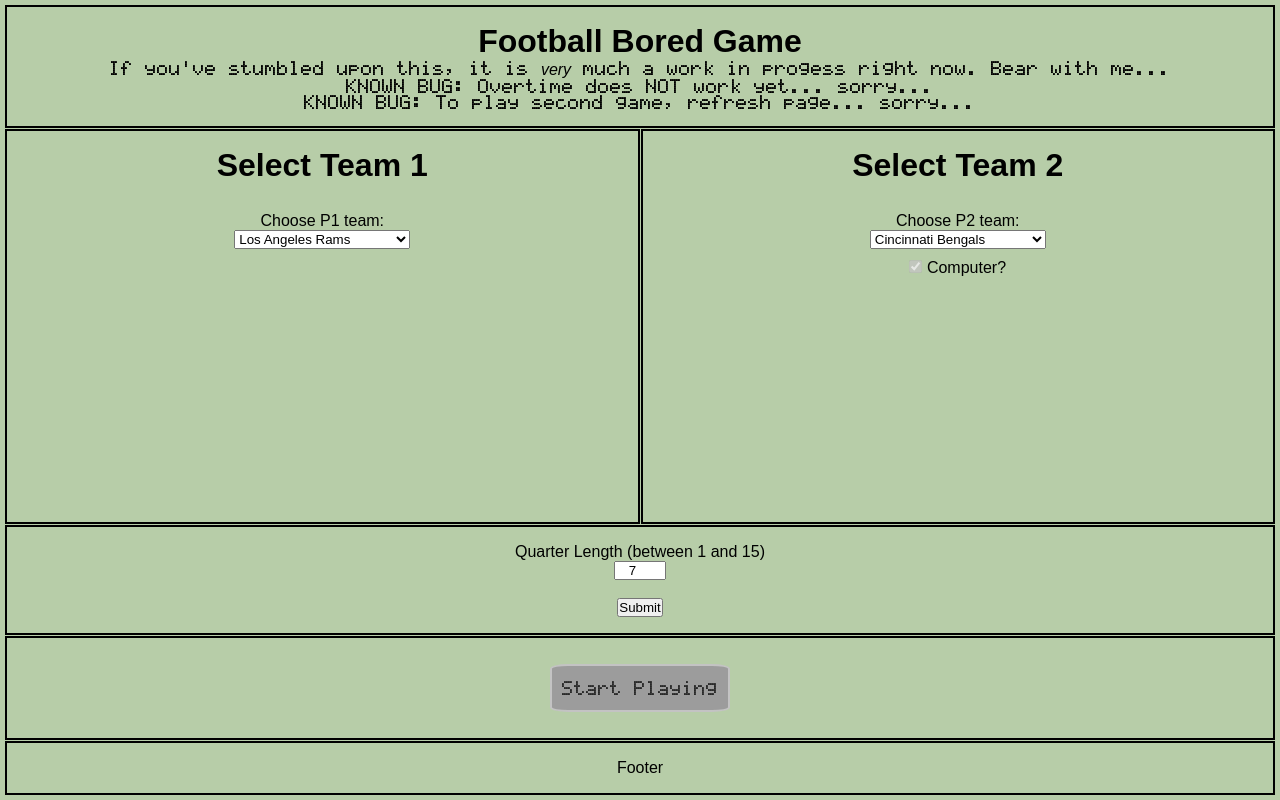
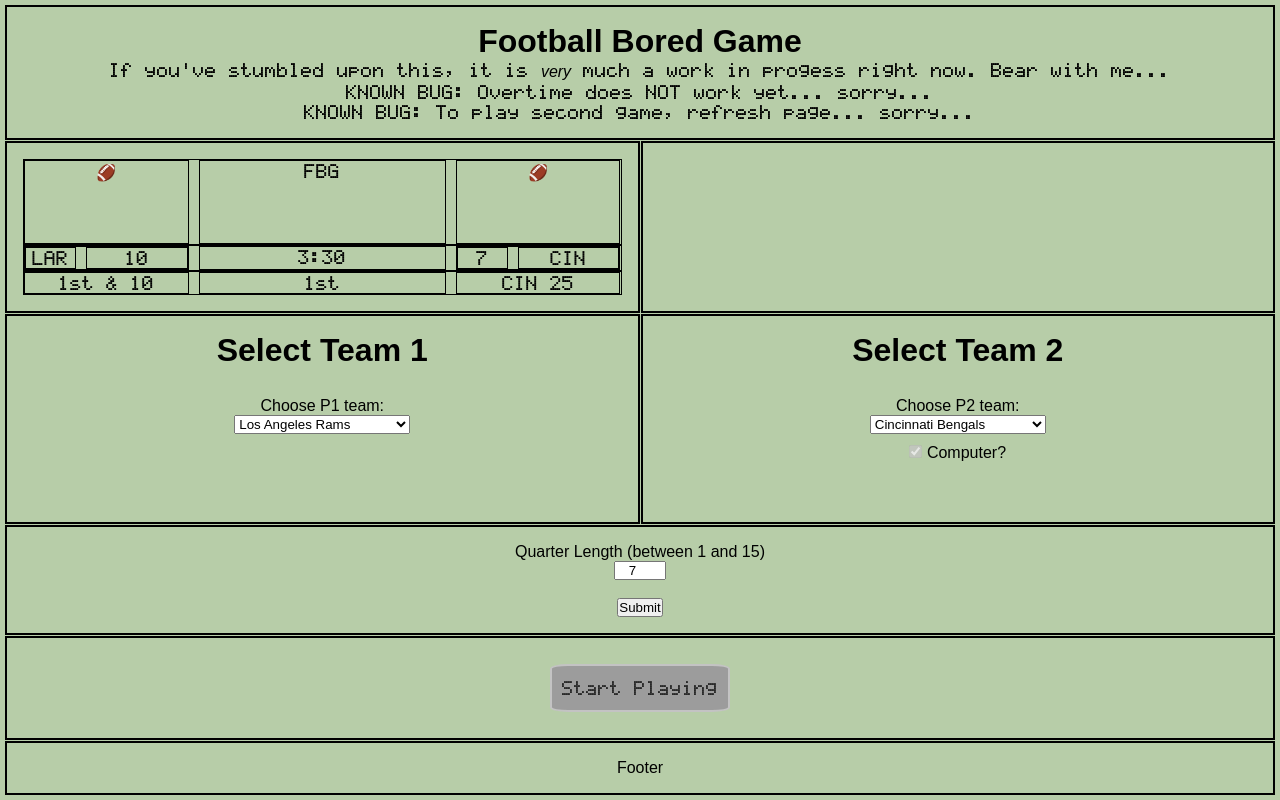
Before and after one commit to SAMulation/fbg-5.1, a website with bundled scripts: page index.html in a window 1280 px wide. Built offline with nearby package versions, Linux system fonts and the light colour scheme.

Commit message:
Nice changes to graphics
New board started with placeholders

```diff
--- a/index.html
+++ b/index.html
@@ -16,6 +16,30 @@
           <p>KNOWN BUG: Overtime does NOT work yet... sorry...</p>
           <p>KNOWN BUG: To play second game, refresh page... sorry...</p>
         </header>
+
+        <div class="scoreboard">
+          <div class="top">
+            <div class="topLeft">🏈</div>
+            <div class="topCenter">FBG</div>
+            <div class="topRight">🏈</div>
+          </div>
+          <div class="mid">
+            <div class="midLeft">
+              <div class="awayAbrv">LAR</div>
+              <div class="awayScore">10</div>
+            </div>
+            <div class="time">3:30</div>
+            <div class="midRight">
+              <div class="homeScore">7</div>
+              <div class="homeAbrv">CIN</div>
+            </div>
+          </div>
+          <div class="bot">
+            <div class="botLeft">1st & 10</div>
+            <div class="botCenter">1st</div>
+            <div class="botRight">CIN 25</div>
+          </div>
+        </div>
 
         <section class="page-subheader">
 
--- a/styles.css
+++ b/styles.css
@@ -10,10 +10,90 @@
     src: url(fonts/calc/ti-calculator-font.ttf);
   }
 
-  p, button {
+  p, button, .scoreboard * {
     font-family: 'calc', sans-serif;
     font-size: 1rem;
-    line-height: 1rem;
+    line-height: 1.25rem;
+  }
+
+  .scoreboard {
+    display: grid;
+    grid-auto-flow: row;
+    grid-template-columns: 1fr;
+    grid-template-rows: 1fr;
+    /* grid-template-areas:
+      "topLeft  topCenter  topRight"
+      "midLeft  midCenter  midRight"
+      "botLeft  botCenter  botRight"
+    ; */
+    align-content: center;
+    justify-content: center;
+    align-items: stretch;
+    justify-items: stretch;
+    gap: 0px;
+  }
+
+  /* .scoreboard .top .topLeft {
+    grid-area: topLeft;
+  }
+
+  .scoreboard .top .topCenter {
+    grid-area: topCenter;
+  }
+
+  .scoreboard .top .topRight {
+    grid-area: topRight;
+  }
+
+  .scoreboard .mid .midLeft {
+    grid-area: midLeft;
+  }
+
+  .scoreboard .mid .midCenter {
+    grid-area: midCenter;
+  }
+
+  .scoreboard .mid .midRight {
+    grid-area: midRight;
+  }
+
+  .scoreboard .bot .botLeft {
+    grid-area: botLeft;
+  }
+
+  .scoreboard.bot.botCenter {
+    grid-area: botCenter;
+  }
+
+  .scoreboard .bot .botRight {
+    grid-area: botRight;
+  } */
+
+  .scoreboard * {
+    border: 1px solid black;
+  }
+  .scoreboard .top, .scoreboard .mid, .scoreboard .bot {
+    display: grid;
+    grid-auto-flow: column;
+    grid-template-columns: 1fr 1.5fr 1fr;
+    grid-template-rows: 1fr;
+    align-content: center;
+    justify-content: space-between;
+    align-items: stretch;
+    justify-items: stretch;
+    gap: 10px;
+  }
+
+  .scoreboard .mid .midLeft, .scoreboard .mid .midRight {
+    display: grid;
+    grid-auto-flow: column;
+    grid-template-columns: 1fr 2fr;
+    grid-template-rows: 1fr;
+    align-content: space-between;
+    justify-content: center;
+    align-items: stretch;
+    justify-items: stretch;
+    gap: 10px;
   }
 
   button {
@@ -53,7 +133,7 @@
 
     display: grid;
     grid-template-columns: minmax(10px, 1fr) minmax(10px, 1fr);
-    grid-template-rows: min-content 1fr auto min-content min-content;
+    grid-template-rows: min-content 1fr min-content min-content min-content;
     gap: 1px;
   }
 
@@ -73,9 +153,11 @@
   }
 
   .page-subheader {
-    display: none;
-    grid-column: 1 / -1;
+    /* display: none; */
+    grid-column: 2 / -1;
     /* background: #bbdefb; */
+    overflow: scroll;
+    max-height: 100%;
   }
 
   .page-main {
@@ -115,9 +197,7 @@
   }
 
   @media (max-width: 768px) {
-    .page-subheader {
-        display: block;
-    }
+
 
     .page-wrap {
         grid-template-columns: 100%;
@@ -126,8 +206,13 @@
 
     .page-wrap > * {
         grid-column: 1 / -1 !important;
-        grid-row: auto !important;
+        grid-row: auto;
     }
+
+    .page-subheader {
+      display: block;
+      min-height: 100px;
+  }
 
     /* .page-sidebar {
         display: none;
```
